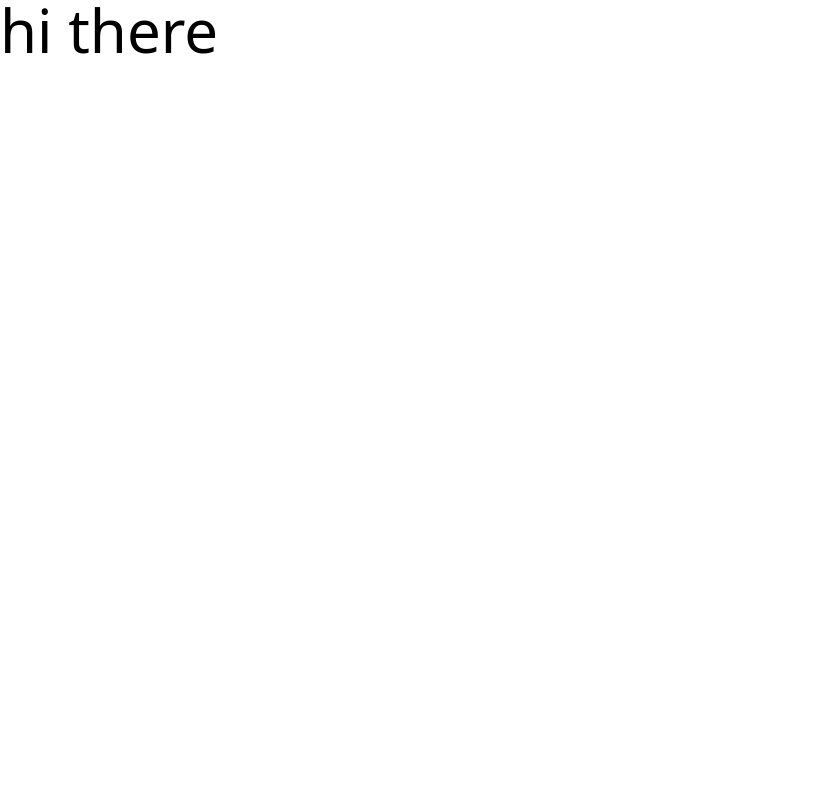
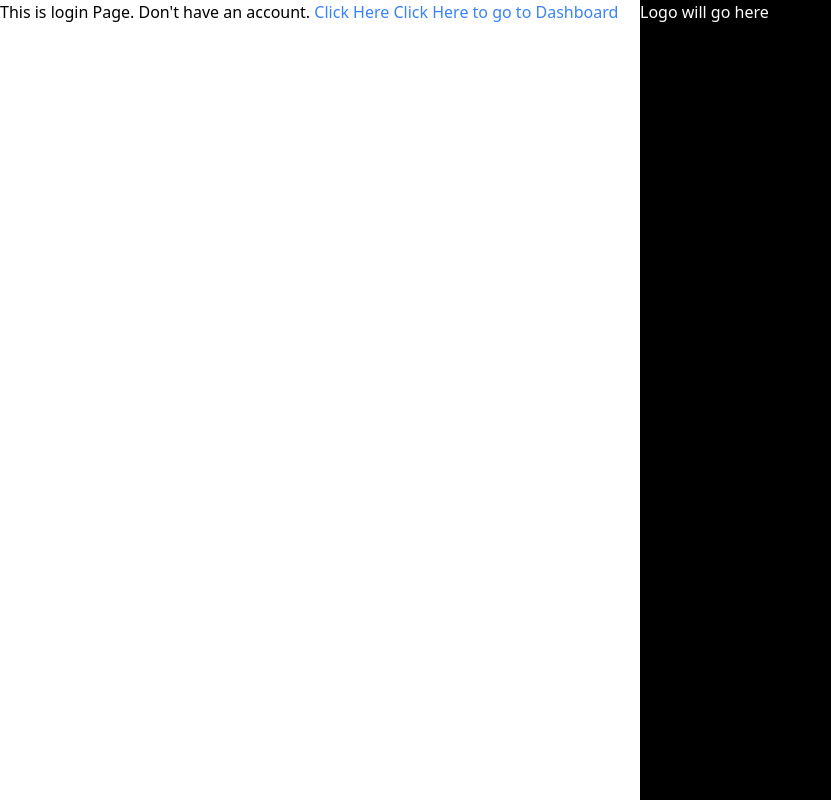
Before and after one commit to gouravmahakud/codeyogi, a React (Create React App) app in the folder codeyogi/: page /login in a window 1280 px wide. Shown: the whole page, without its empty margins (0-831 px from the left). Built offline with nearby package versions, Linux system fonts and the light colour scheme.

Commit message:
made some components and pages

```diff
--- a/codeyogi/package.json
+++ b/codeyogi/package.json
@@ -11,8 +11,10 @@
     "@types/node": "^12.20.16",
     "@types/react": "^17.0.14",
     "@types/react-dom": "^17.0.9",
+    "@types/react-router-dom": "^5.1.8",
     "react": "^17.0.2",
     "react-dom": "^17.0.2",
+    "react-router-dom": "^5.2.0",
     "react-scripts": "4.0.3",
     "typescript": "^4.3.5",
     "web-vitals": "^1.1.2"
--- a/codeyogi/src/App.tsx
+++ b/codeyogi/src/App.tsx
@@ -1,12 +1,29 @@
+import { SIGPWR } from 'constants';
 import React from 'react';
+import { BrowserRouter, Redirect, Route, Switch } from 'react-router-dom';
 import logo from './logo.svg';
+import AppcontainerPage from './pages/Appcontainer.page';
+import AuthPage from './pages/Auth.page';
+import DashboardPage from './pages/Dashboard.page';
+import LoginPage from './pages/Login.page';
+import SignupPage from './pages/Signup.page';
 
 
 function App() {
   return (
-    <div className="text-6xl">
-      hi there
-    </div>
+    <BrowserRouter>
+      <Switch>
+        <Route path="/" exact>
+          <Redirect to="/login"></Redirect>
+        </Route>
+        <Route path={["/login", "/signup"]}>
+          <AuthPage></AuthPage>
+        </Route>
+        <Route path="/app">
+          <AppcontainerPage></AppcontainerPage>
+        </Route>
+      </Switch>
+    </BrowserRouter>
   );
 }
 
--- /dev/null
+++ b/codeyogi/src/components/AuthHero.tsx
@@ -0,0 +1,21 @@
+import { FC, memo } from "react";
+import { useEffect } from "react";
+
+interface Props {}
+
+const AuthHero: FC<Props> = (props) => {
+    console.log("AuthHero rendering");
+    useEffect(() => {
+        console.log("AuthHero rendering for the first time");
+    }, []);
+
+    return (
+      <div className="h-screen w-1/2 bg-black text-white">
+        Logo will go here
+      </div>
+    );
+};
+
+AuthHero.defaultProps = {};
+
+export default memo(AuthHero);
--- /dev/null
+++ b/codeyogi/src/components/Sidebar.tsx
@@ -0,0 +1,13 @@
+import { FC, memo } from "react";
+
+interface Props {}
+
+const Sidebar: FC<Props> = (props) => {
+    return <div className="h-screen bg-gray-400 w-80">
+      This is Sidebar
+  </div>;
+};
+
+Sidebar.defaultProps = {};
+
+export default memo(Sidebar);
--- /dev/null
+++ b/codeyogi/src/pages/Appcontainer.page.tsx
@@ -0,0 +1,26 @@
+import { FC, memo } from "react";
+import AuthHero from "../components/AuthHero";
+
+import { BrowserRouter, Redirect, Route, Switch } from "react-router-dom";
+import Sidebar from "../components/Sidebar";
+import DashboardPage from "./Dashboard.page";
+
+interface Props {}
+
+const AppContainer: FC<Props> = (props) => {
+    return (
+      <div className="flex flex-row justify-between">
+        <Sidebar></Sidebar>
+            <Switch>
+          <Route path="/dashboard">
+            <DashboardPage></DashboardPage>
+          </Route>
+        </Switch>
+        {/* <AuthHero></AuthHero> */}
+      </div>
+    );
+};
+
+AppContainer.defaultProps = {};
+
+export default memo(AppContainer);
--- /dev/null
+++ b/codeyogi/src/pages/Auth.page.tsx
@@ -0,0 +1,27 @@
+import { FC, memo } from "react";
+import AuthHero from "../components/AuthHero";
+import LoginPage from "./Login.page";
+import SignupPage from "./Signup.page";
+import {Route, Switch } from "react-router-dom";
+
+interface Props { }
+
+const Auth: FC<Props> = (props) => {
+    return (
+      <div className="flex flex-row justify-between">
+        <Switch>
+          <Route path="/login">
+            <LoginPage></LoginPage>
+          </Route>
+          <Route path="/signup">
+            <SignupPage></SignupPage>
+          </Route>
+        </Switch>
+        <AuthHero></AuthHero>
+      </div>
+    );
+};
+
+Auth.defaultProps = {};
+
+export default memo(Auth);
--- /dev/null
+++ b/codeyogi/src/pages/Dashboard.page.tsx
@@ -0,0 +1,11 @@
+import { FC, memo } from "react";
+
+interface Props {}
+
+const Dashboard: FC<Props> = (props) => {
+  return <div>This is Dashboard Page.</div>;
+};
+
+Dashboard.defaultProps = {};
+
+export default memo(Dashboard);
--- /dev/null
+++ b/codeyogi/src/pages/Login.page.tsx
@@ -0,0 +1,30 @@
+import { FC, memo } from "react";
+import { Link } from "react-router-dom";
+import AuthHero from "../components/AuthHero";
+
+interface Props {}
+
+const Login: FC<Props> = (props) => {
+  return (
+    <div className="flex flex-row justify-between">
+      <div>
+        This is login Page. Don't have an account.{" "}
+        <Link to="/signup">
+          <span className="text-blue-500">Click Here</span>{" "}
+        </Link>
+        <Link to="/dashboard">
+          {" "}
+          {"    "}
+          <span className="text-blue-500">
+            Click Here to go to Dashboard
+          </span>{" "}
+        </Link>
+      </div>
+
+    </div>
+  );
+};
+
+Login.defaultProps = {};
+
+export default memo(Login);
--- /dev/null
+++ b/codeyogi/src/pages/Signup.page.tsx
@@ -0,0 +1,24 @@
+import { FC, memo } from "react";
+import { Link } from "react-router-dom";
+import AuthHero from "../components/AuthHero";
+
+interface Props {}
+
+const Signup: FC<Props> = (props) => {
+  return (
+    <div className="flex flex-row justify-between">
+      <div>
+        This is Signup Page. Already have an account.{" "}
+        <Link to="/login">
+          {" "}
+          <span className="text-blue-500">Click Here </span>
+        </Link>
+      </div>
+
+    </div>
+  );
+};
+
+Signup.defaultProps = {};
+
+export default memo(Signup);
```
Also changed, not shown: 1 other file (tests, documents, lock files or other folders).
